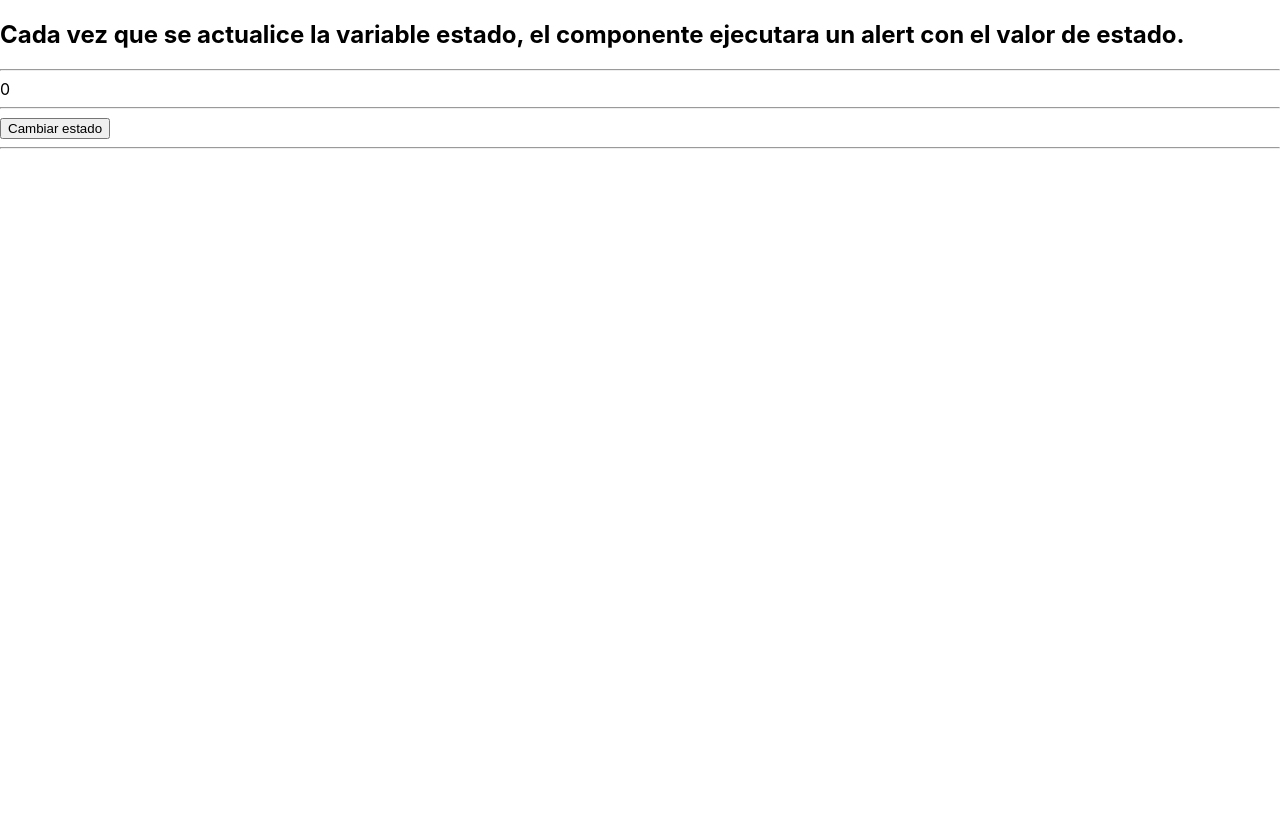
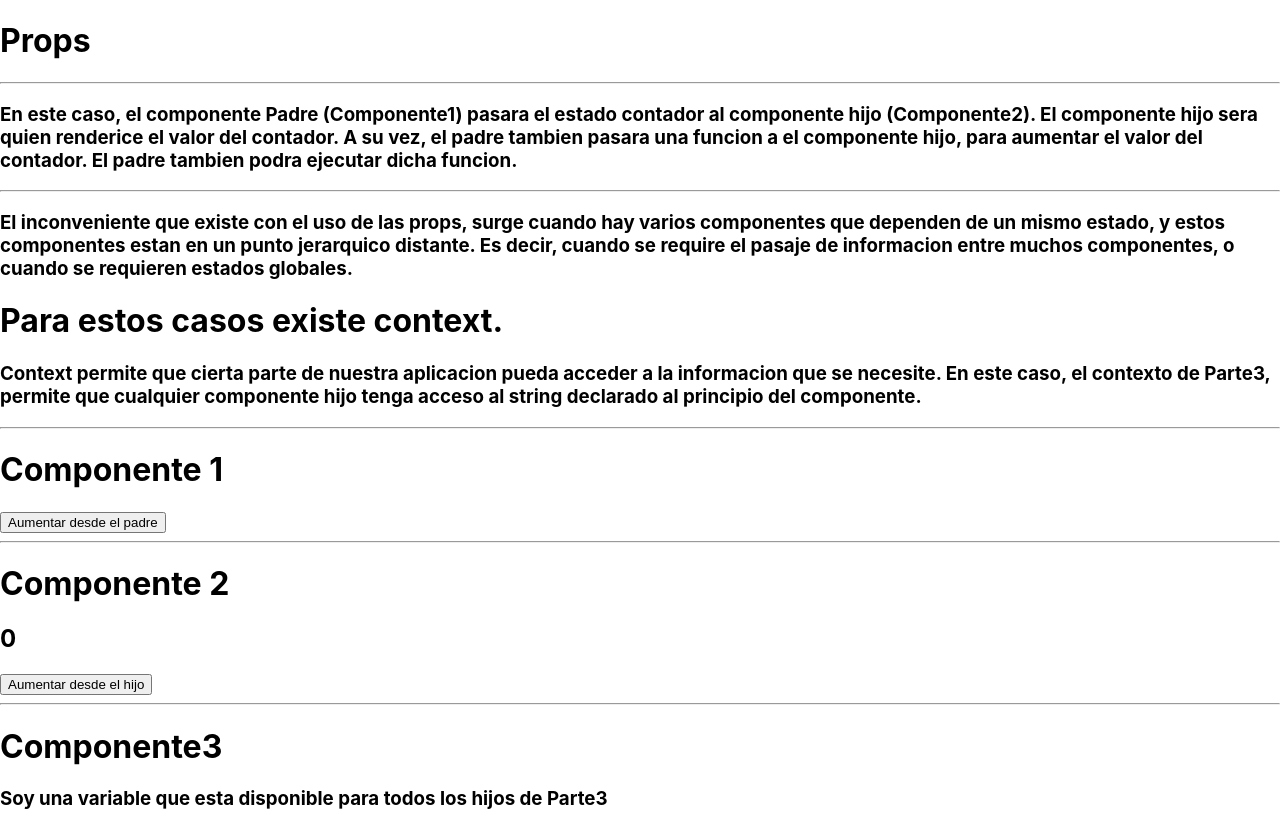
Before and after one commit to Joelnicolass/reactcurso, a React (Create React App) app: page / in a window 1280 px wide. Before the commit the page ends 800 px from the top, so only its background shows below. Built offline with nearby package versions, Linux system fonts and the light colour scheme.

Commit message:
props y context

```diff
--- /dev/null
+++ b/src/3-props-context/Componente1.jsx
@@ -0,0 +1,21 @@
+import React, { useState } from "react";
+import Componente2 from "./Componente2";
+
+const Componente1 = () => {
+  const [contador, setContador] = useState(0);
+
+  const aumentar = () => {
+    setContador(contador + 1);
+  };
+
+  return (
+    <div>
+      <h1>Componente 1</h1>
+      <button onClick={aumentar}>Aumentar desde el padre</button>
+      <hr />
+      <Componente2 contador={contador} aumentar={aumentar} />
+    </div>
+  );
+};
+
+export default Componente1;
--- /dev/null
+++ b/src/3-props-context/Componente2.jsx
@@ -0,0 +1,18 @@
+import React from "react";
+import Componente3 from "./Componente3";
+
+const Componente2 = ({ contador, aumentar }) => {
+  return (
+    <div>
+      <h1>Componente 2</h1>
+      <h2>{contador}</h2>
+      <button onClick={aumentar}>Aumentar desde el hijo</button>
+
+      <hr />
+
+      <Componente3 />
+    </div>
+  );
+};
+
+export default Componente2;
--- /dev/null
+++ b/src/3-props-context/Componente3.jsx
@@ -0,0 +1,23 @@
+import React from "react";
+import { useContext } from "react";
+import { ContextoDeParte3 } from "./Parte3Context";
+
+/*
+    Para acceder a la informacion que provee el contexto, debemos utilizar el hook useContext.
+    El hook useContext recibe como parametro el contexto que queremos utilizar.
+    El contexto que se utiliza en este caso es el contexto de Parte3.
+*/
+
+const Componente3 = () => {
+  const contexto = useContext(ContextoDeParte3);
+
+  return (
+    <div>
+      <h1>Componente3</h1>
+
+      <h3>{contexto.estado}</h3>
+    </div>
+  );
+};
+
+export default Componente3;
--- /dev/null
+++ b/src/3-props-context/Parte3.jsx
@@ -0,0 +1,61 @@
+import React, { useState } from "react";
+import Componente1 from "./Componente1";
+import { ContextoDeParte3 } from "./Parte3Context";
+
+/*
+    Es vital entender como funciona el pasaje de información entre componentes.
+    En este caso, el pasaje de información entre componentes es mediante el uso de props.
+
+    Para pasar información entre componentes, simplemente se debe declarar una prop en el componente.
+    Cuando un componente padre invoca un componente hijo, puede pasarle cualquier tipo de dato mediante las props, en caso de que el componente hijo lo requiera.
+
+    Es importante comprender que el pasaje de información entre componentes sigue un orden jerarquico.
+    El componente padre debe pasarle las props al componente hijo.
+    Si el hijo necesita invocar una funcion del padre, el padre debe pasarle la funcion al componente hijo.
+
+*/
+
+const Parte3 = () => {
+  const [estado, setEstado] = useState(
+    "Soy una variable que esta disponible para todos los hijos de Parte3"
+  );
+
+  return (
+    <ContextoDeParte3.Provider value={{ estado }}>
+      <div>
+        <h1>Props</h1>
+        <hr />
+        <h3>
+          En este caso, el componente Padre (Componente1) pasara el estado
+          contador al componente hijo (Componente2). El componente hijo sera
+          quien renderice el valor del contador. A su vez, el padre tambien
+          pasara una funcion a el componente hijo, para aumentar el valor del
+          contador. El padre tambien podra ejecutar dicha funcion.
+        </h3>
+
+        <hr />
+
+        <h3>
+          El inconveniente que existe con el uso de las props, surge cuando hay
+          varios componentes que dependen de un mismo estado, y estos
+          componentes estan en un punto jerarquico distante. Es decir, cuando se
+          require el pasaje de informacion entre muchos componentes, o cuando se
+          requieren estados globales.
+        </h3>
+
+        <h1>Para estos casos existe context.</h1>
+        <h3>
+          Context permite que cierta parte de nuestra aplicacion pueda acceder a
+          la informacion que se necesite. En este caso, el contexto de Parte3,
+          permite que cualquier componente hijo tenga acceso al string declarado
+          al principio del componente.
+        </h3>
+
+        <hr />
+        <Componente1 />
+      </div>
+    </ContextoDeParte3.Provider>
+  );
+};
+
+export default Parte3;
--- /dev/null
+++ b/src/3-props-context/Parte3Context.jsx
@@ -0,0 +1,3 @@
+import React, { createContext } from "react";
+
+export const ContextoDeParte3 = createContext({});
--- a/src/App.jsx
+++ b/src/App.jsx
@@ -1,12 +1,14 @@
 import React from "react";
 import Parte1 from "./1-introduccionYuseState/Parte1";
 import Parte2 from "./2-cicloDeVida-useEffect/Parte2";
+import Parte3 from "./3-props-context/Parte3";
 
 const App = () => {
   return (
     <>
       {/* <Parte1 /> */}
-      <Parte2 />
+      {/* <Parte2 /> */}
+      <Parte3 />
     </>
   );
 };
```
